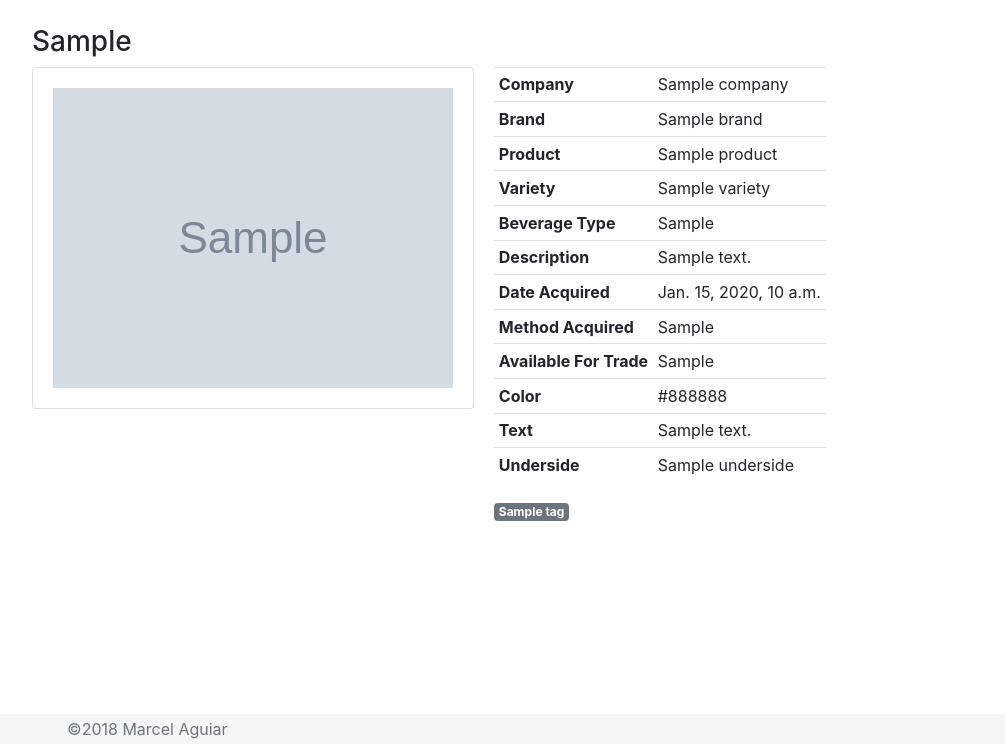
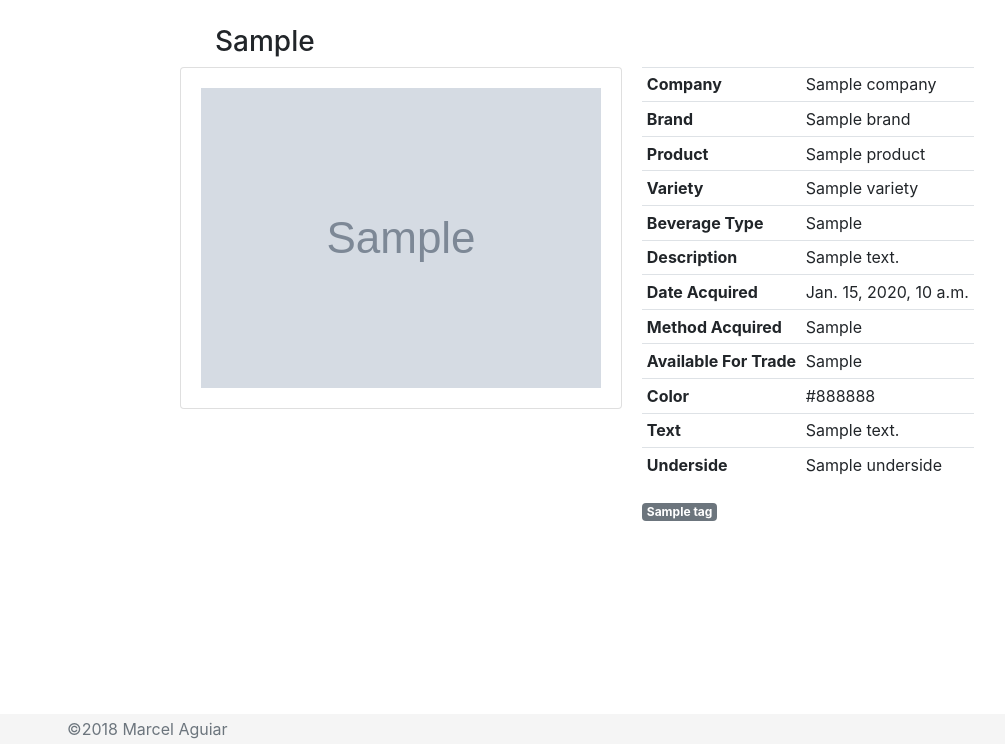
Before and after one commit to marcelaguiar/Collectible, a Django app: template collectionsapp/templates/collectionsapp/bottle_cap.html in a window 1280 px wide. Shown: the part 56-800 px from the top of the page, without its empty margins (18-1023 px from the left). Run offline with Django 3.2, Linux system fonts and the light colour scheme; the template is opened without the code that fills it: most values are stand-ins (such as "Sample title", 1, 10 or a date in 2020); grey boxes marked "Sample" are stand-in pictures; some libraries are stand-ins or nearby versions.

Commit message:
center-aligned details content

```diff
--- a/collectionsapp/static/collectionsapp/css/base.css
+++ b/collectionsapp/static/collectionsapp/css/base.css
@@ -54,17 +54,24 @@ li.no-bullets {
 
 .item-display-form-container {
     display: flex;
-    flex-flow: row wrap;
-    align-items: flex-start;
-    /*justify-content: center;*/
 }
 
-.image-column {
-    margin: 0 20px 0 0;
+.left-column {
+    flex: 1;
 }
 
-.details-column {
-    margin: 0 20px 0 0;
+.right-column {
+    flex: 1;
+}
+
+.item-image {
+    display:inline-block;
+    float:right;
+}
+
+.item-details {
+    display:inline-block;
+    padding: 0 0 0 20px;
 }
 
 .tag-container {
@@ -76,3 +83,9 @@ li.no-bullets {
 .tag {
     margin: 0 5px 0 0;
 }
+
+.item-details-title {
+    display: inline-block;
+    position: relative;
+    left: 183px;
+}
--- a/collectionsapp/static/collectionsapp/css/image_grid.css
+++ b/collectionsapp/static/collectionsapp/css/image_grid.css
@@ -1,9 +1,10 @@
 .image-grid {
     display: flex;
     flex-wrap: wrap;
-    align-content: center;
+    /* align-content: center; */
 }
 
 .grid-item {
     max-width: 100px;
+    max-height: 100px;
 }
--- a/collectionsapp/templates/collectionsapp/bottle_cap.html
+++ b/collectionsapp/templates/collectionsapp/bottle_cap.html
@@ -3,12 +3,14 @@
 
 
 {% block body %}
-    <h3>{{ bottle_cap }}</h3>
+    <h3 class="item-details-title">{{ bottle_cap }}</h3>
 
     <div class="item-display-form-container">
 
+        <!-- Left half -->
+        <div class="left-column">
             <!-- Image -->
-        <div class="image-column">
+            <div class="item-image">
                 <div class="card">
                     <div class="card-body">
                         {% if imageSet.count == 0 %}
@@ -54,9 +56,12 @@
                     </div>
                 </div>
             </div>
+        </div>
 
+        <!-- Right half -->
+        <div class="right-column">
             <!-- Details -->
-        <div class="details-column">
+            <div class="item-details">
                 <table class="table table-sm">
                     <tbody>
                         <tr>
@@ -116,7 +121,7 @@
                         <div class="tag"><a href="#" class="badge badge-secondary">{{ tag }}</a></div>
                     {% endfor %}
                 </div>
-
+            </div>
         </div>
     </div>
 {% endblock %}
--- a/collectionsapp/templates/collectionsapp/home.html
+++ b/collectionsapp/templates/collectionsapp/home.html
@@ -1,9 +1,9 @@
 {% extends 'base.html' %}
 {% load static %}
 
-{% block styles %}
-    <link rel="stylesheet" href="{% static 'collectionsapp/css/image_grid.css' %}">
-{% endblock %}
+
+<link rel="stylesheet" href="{% static 'collectionsapp/css/image_grid.css' %}">
+
 
 {% block body %}
     <div class="image-grid">
```
Lines whose indentation alone changed are shown as unchanged.
